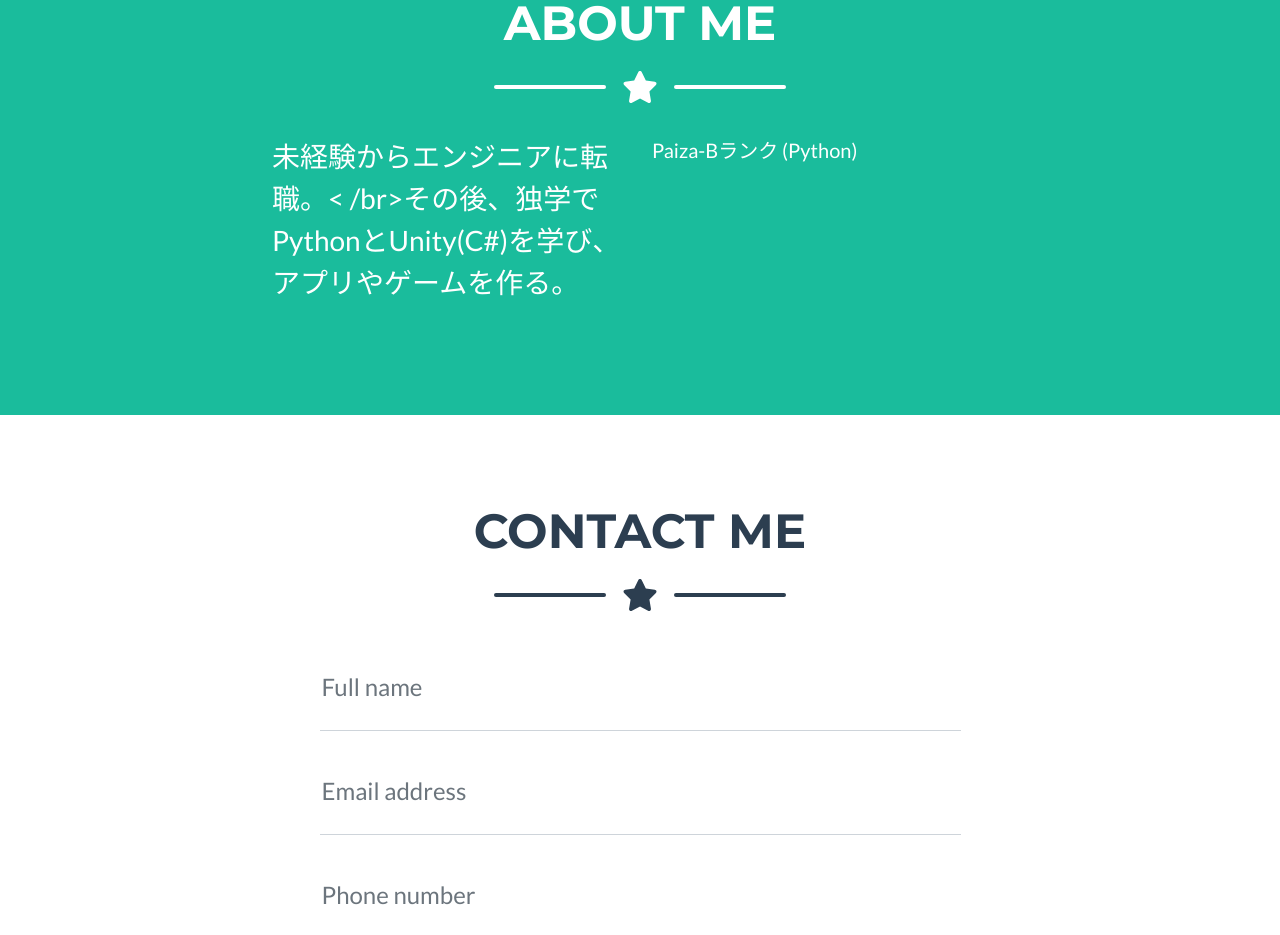
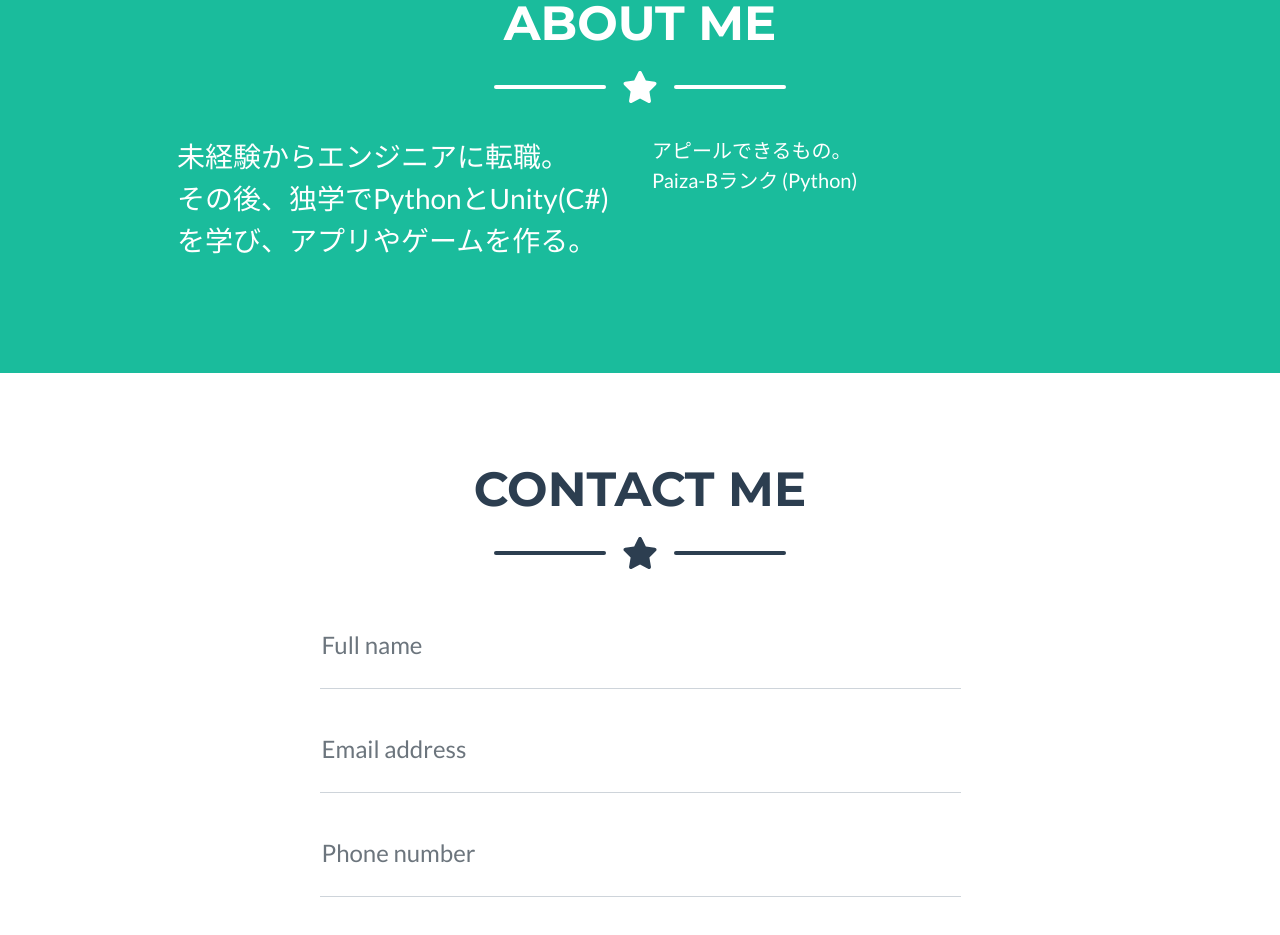
Before and after one commit to yuukihiro/my-portfolio, a plain HTML site: page index.html in a window 1280 px wide. Shown: the part 1726-2661 px from the top of the page. Drawn offline with nearby package versions, Linux system fonts and the light colour scheme.

Commit message:
Update index.html

```diff
--- a/index.html
+++ b/index.html
@@ -134,8 +134,8 @@
                 </div>
                 <!-- About Section Content-->
                 <div class="row">
-                    <div class="col-lg-4 ms-auto"><p class="fs-3">未経験からエンジニアに転職。< /br>その後、独学でPythonとUnity(C#)を学び、アプリやゲームを作る。</p></div>
-                    <div class="col-lg-4 me-auto"><p class="lead">Paiza-Bランク (Python)</p></div>
+                    <div class="col-lg-5 ms-auto"><p class="fs-3">未経験からエンジニアに転職。<br>その後、独学でPythonとUnity(C#)を学び、アプリやゲームを作る。</p></div>
+                    <div class="col-lg-5 me-auto"><p class="lead">アピールできるもの。<br> Paiza-Bランク (Python)</p></div>
                 </div>
                 <!-- About Section Button-->
 
```
